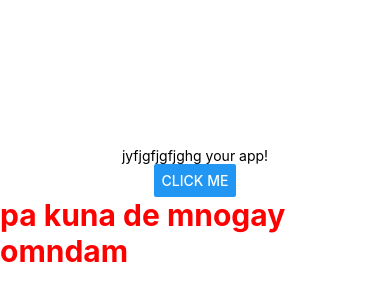
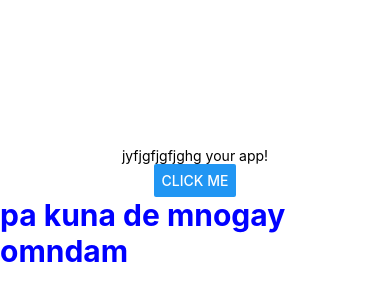
Before and after one commit to MalikAshirKhan/MidLab, a React Native app: screen / in a window 390 px wide. Shown: the part 214-514 px from the top of the page. Built offline with nearby package versions, Linux system fonts and the light colour scheme.

Commit message:
soneryrtsef

```diff
--- a/App.js
+++ b/App.js
@@ -7,7 +7,7 @@ export default function App() {
       <Text>jyfjgfjgfjghg your app!</Text>
       <Button title={"Click me"} onPress={() => alert("Hello World")}/>
       <Text style={{
-        color: "red",
+        color: "blue",
         fontSize: 30,
         fontWeight: "bold"
       }}>pa kuna de mnogay omndam</Text>
```
